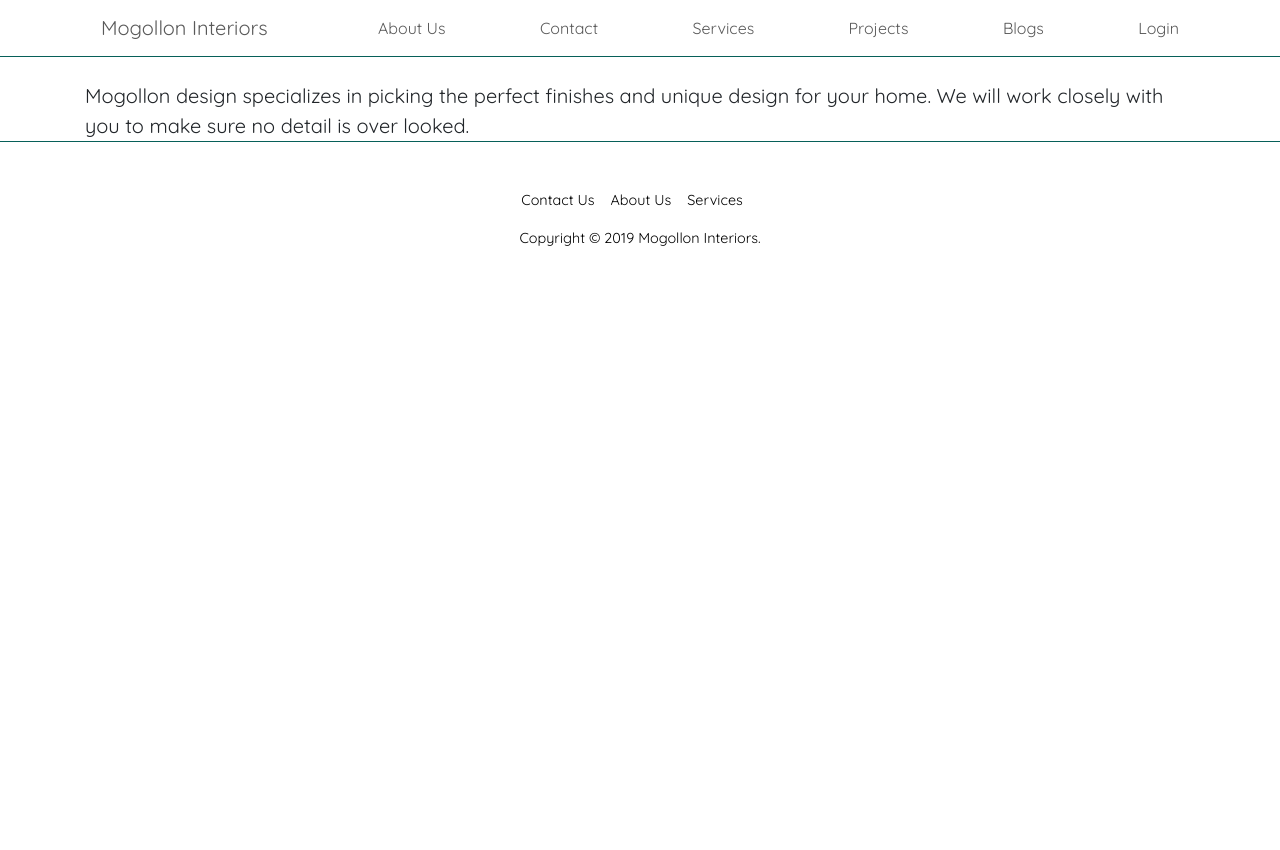
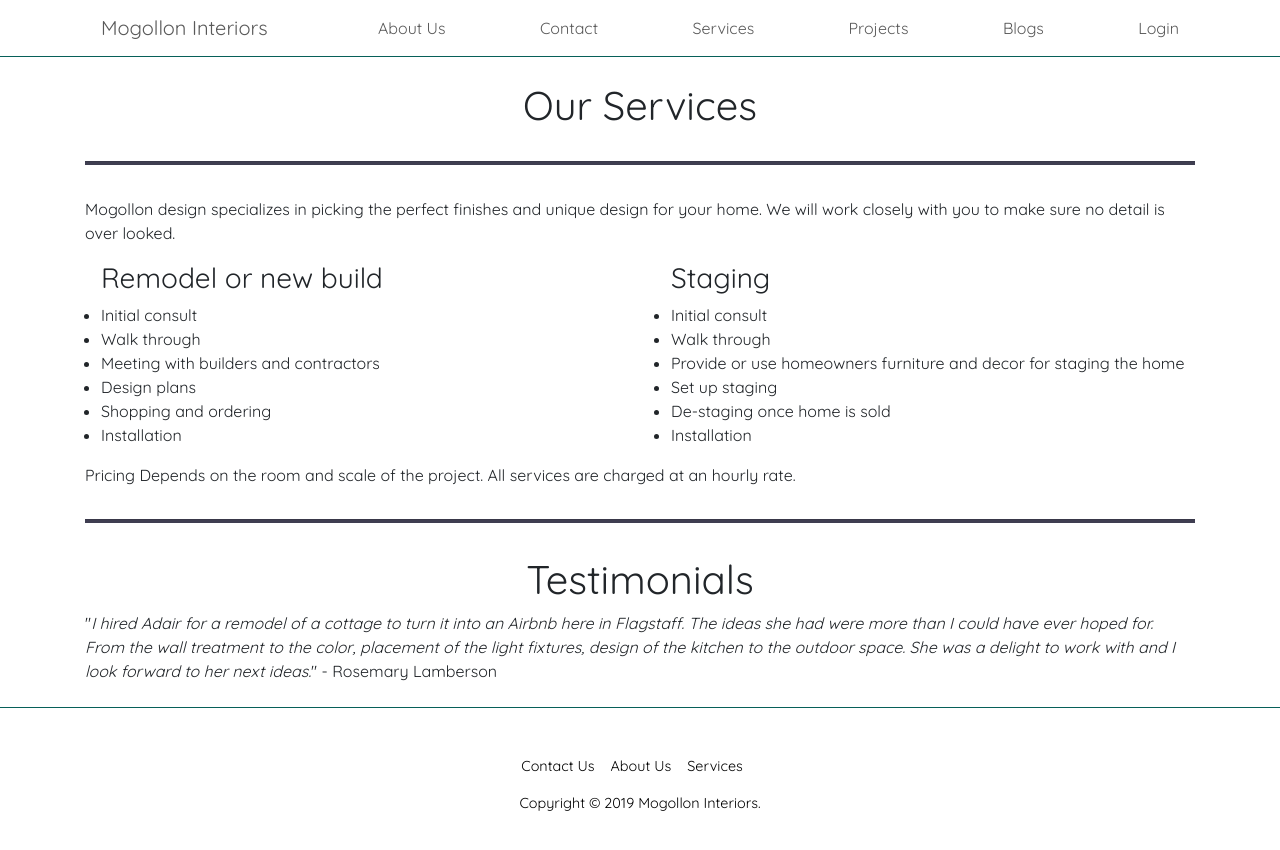
Before and after one commit to peggoapk/gd, a React (Create React App) app in the folder client/: page /services in a window 1280 px wide. Shown: the top 850 px of the page. Before the commit the page ends 800 px from the top, so only its background shows below. Built offline with nearby package versions, Linux system fonts and the light colour scheme.

Commit message:
services rough

```diff
--- a/client/src/App.js
+++ b/client/src/App.js
@@ -1,5 +1,5 @@
 import React, { useEffect } from "react";
-import "./App.css";
+import "./css/App.css";
 import Footer from "./Footer";
 import { Route, Switch } from "react-router-dom";
 import AboutUs from "./AboutUs";
--- a/client/src/Blogs/AddBlog.js
+++ b/client/src/Blogs/AddBlog.js
@@ -23,6 +23,7 @@
         <h1 className="display-5">Blog Title</h1>
         <input
           className="form-control"
+          placeholder="Write your title..."
           name="title"
           value={title}
           onChange={e => setTitle(e.target.value)}
@@ -34,7 +35,7 @@
         value={content}
         onChange={handleContent}
       />
-      <button className="btn btn-outline-primary" onClick={handleSubmit}>
+      <button className="btn btn-outline-primary my-3" onClick={handleSubmit}>
         Submit
       </button>
     </>
--- a/client/src/Blogs/Blogs.js
+++ b/client/src/Blogs/Blogs.js
@@ -24,8 +24,7 @@
 
   return (
     <>
-      <h1 className="display-4 text-center">Blog Page</h1>
-      {/* Make this look good and respond to mobile */}
+      <h1 className="text-center">Blog Page</h1>
       {props.isAuthenticated && (
         <>
           <div className="d-none d-md-block">
--- a/client/src/Footer.js
+++ b/client/src/Footer.js
@@ -1,6 +1,6 @@
 import React from "react";
 import { Link } from "react-router-dom";
-import styles from "./Footer.module.css";
+import styles from "./css/Footer.module.css";
 
 export const Footer = () => {
   return (
--- a/client/src/Services.js
+++ b/client/src/Services.js
@@ -1,12 +1,57 @@
 import React from "react";
+import styles from "./css/Services.module.css";
 
 export const Services = () => {
   return (
     <>
-      <div className="lead">
+      <h1 className="text-center">Our Services</h1>
+      <hr className={styles.hr} />
+      <div className="mb-3">
         Mogollon design specializes in picking the perfect finishes and unique
         design for your home. We will work closely with you to make sure no
         detail is over looked.
+      </div>
+      <div className="row">
+        <div className="col-md-6">
+          <ul className="ml-3">
+            <h3>Remodel or new build</h3>
+            <li>Initial consult</li>
+            <li>Walk through</li>
+            <li>Meeting with builders and contractors</li>
+            <li>Design plans</li>
+            <li>Shopping and ordering</li>
+            <li>Installation</li>
+          </ul>
+        </div>
+        <div className="col-md-6">
+          <ul className="ml-3">
+            <h3>Staging</h3>
+            <li>Initial consult</li>
+            <li>Walk through</li>
+            <li>
+              Provide or use homeowners furniture and decor for staging the home
+            </li>
+            <li>Set up staging</li>
+            <li>De-staging once home is sold</li>
+            <li>Installation</li>
+          </ul>
+        </div>
+      </div>
+      <div>
+        Pricing Depends on the room and scale of the project. All services are
+        charged at an hourly rate.
+      </div>
+      <hr className={styles.hr} />
+      <div className="testimonials pb-4">
+        <h1 className="text-center">Testimonials</h1>"
+        <em>
+          I hired Adair for a remodel of a cottage to turn it into an Airbnb
+          here in Flagstaff. The ideas she had were more than I could have ever
+          hoped for. From the wall treatment to the color, placement of the
+          light fixtures, design of the kitchen to the outdoor space. She was a
+          delight to work with and I look forward to her next ideas.
+        </em>
+        " - Rosemary Lamberson
       </div>
     </>
   );
--- /dev/null
+++ b/client/src/css/Services.module.css
@@ -0,0 +1,5 @@
+.hr {
+    width: 100%;
+    margin-top: 2em;
+    margin-bottom: 2em;
+}
--- a/client/src/index.js
+++ b/client/src/index.js
@@ -2,7 +2,7 @@
 import { BrowserRouter } from "react-router-dom";
 import ReactDOM from "react-dom";
 import "bootstrap/dist/css/bootstrap.min.css";
-import "./index.css";
+import "./css/index.css";
 import App from "./App";
 import { Provider } from "react-redux";
 import Store from "./Redux/Store";
```
Also changed, not shown: client/src/css/App.css (renamed from client/src/App.css), client/src/css/Footer.module.css (renamed from client/src/Footer.module.css), client/src/css/index.css (renamed from client/src/index.css).
